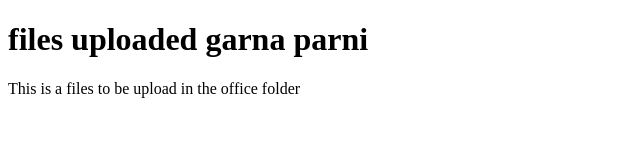
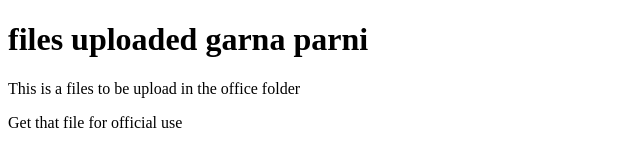
Before and after one commit to narharigtm/office_files, a plain HTML site: page index.html in a window 1280 px wide. Shown: the whole page, without its empty margins (0-640 px from the left). Drawn offline with Linux system fonts and the light colour scheme.

Commit message:
changes_were_made

```diff
--- a/index.html
+++ b/index.html
@@ -8,5 +8,6 @@
 <body>
     <h1>files uploaded garna parni</h1>
     <p>This is a files to be upload in the office folder</p>
+    <p>Get that file for official use</p>
 </body>
 </html>
```
